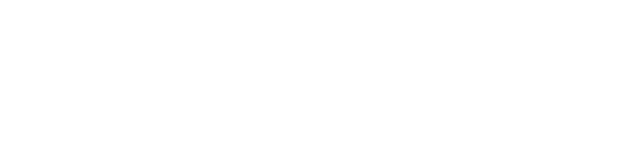
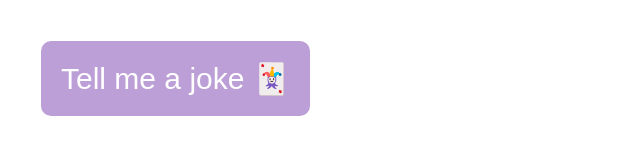
Before and after one commit to MateaZerjav/joke_generator, a plain HTML site: page index.html in a window 1280 px wide. Shown: the whole page, without its empty margins (0-640 px from the left). Drawn offline with Linux system fonts and the light colour scheme.

Commit message:
I've established links to the CSS and JS files and integrated the CSS layer.

```diff
--- a/index.html
+++ b/index.html
@@ -3,7 +3,11 @@
   <head>
     <meta charset="UTF-8" />
     <meta name="viewport" content="width=device-width, initial-scale=1.0" />
-    <title>Document</title>
+    <link href="src/styles.css" rel="stylesheet" type="text/css" />
+    <title>😂 Joke generator</title>
   </head>
-  <body></body>
+  <body>
+    <button class="joke">Tell me a joke 🃏</button>
+    <script src="src/index.js"></script>
+  </body>
 </html>
--- a/src/styles.css
+++ b/src/styles.css
@@ -0,0 +1,9 @@
+.joke {
+  font-size: 30px;
+  border: none;
+  border-radius: 10px;
+  color: white;
+  background-color: rgb(188, 159, 214);
+  padding: 20px;
+  margin: 33px;
+}
```
